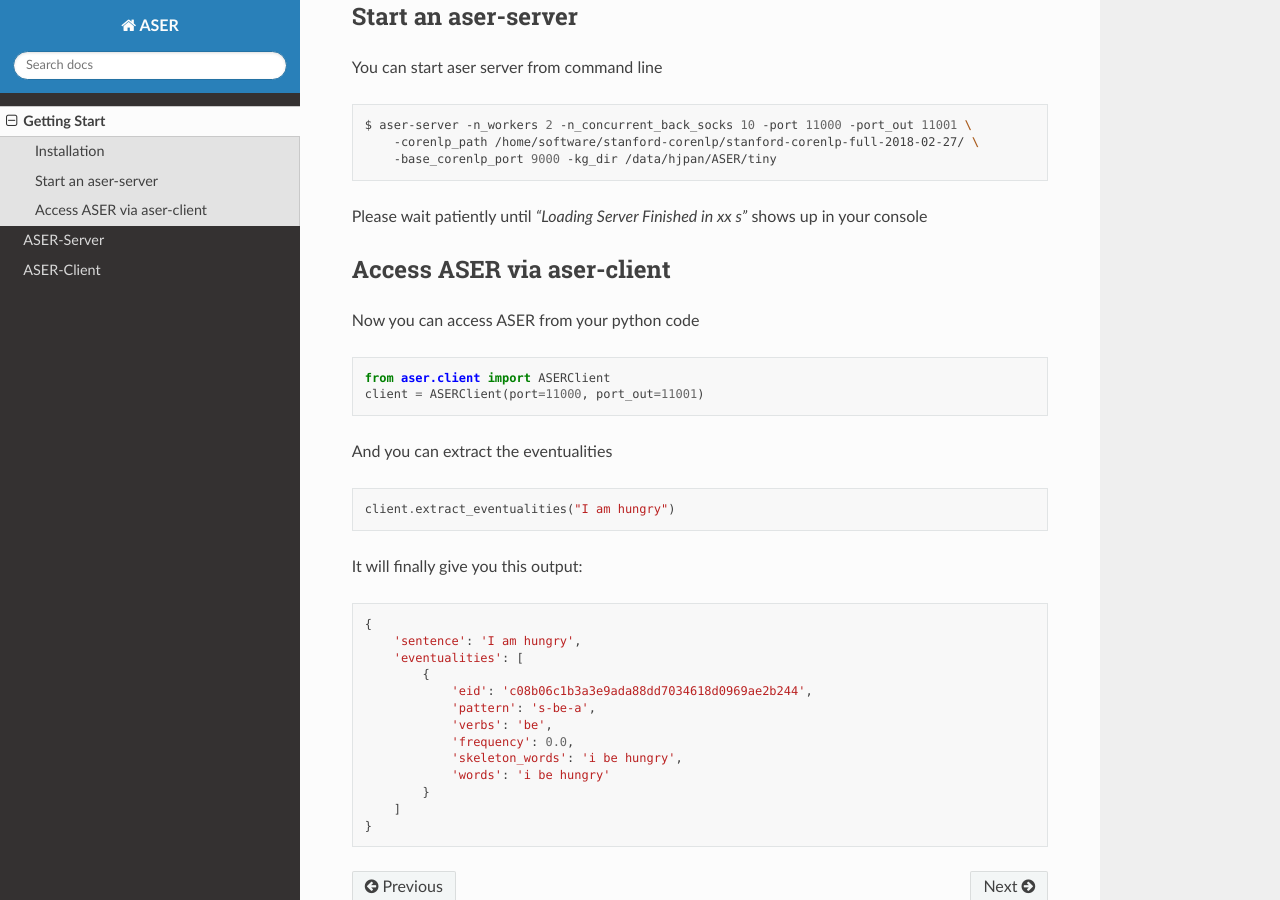
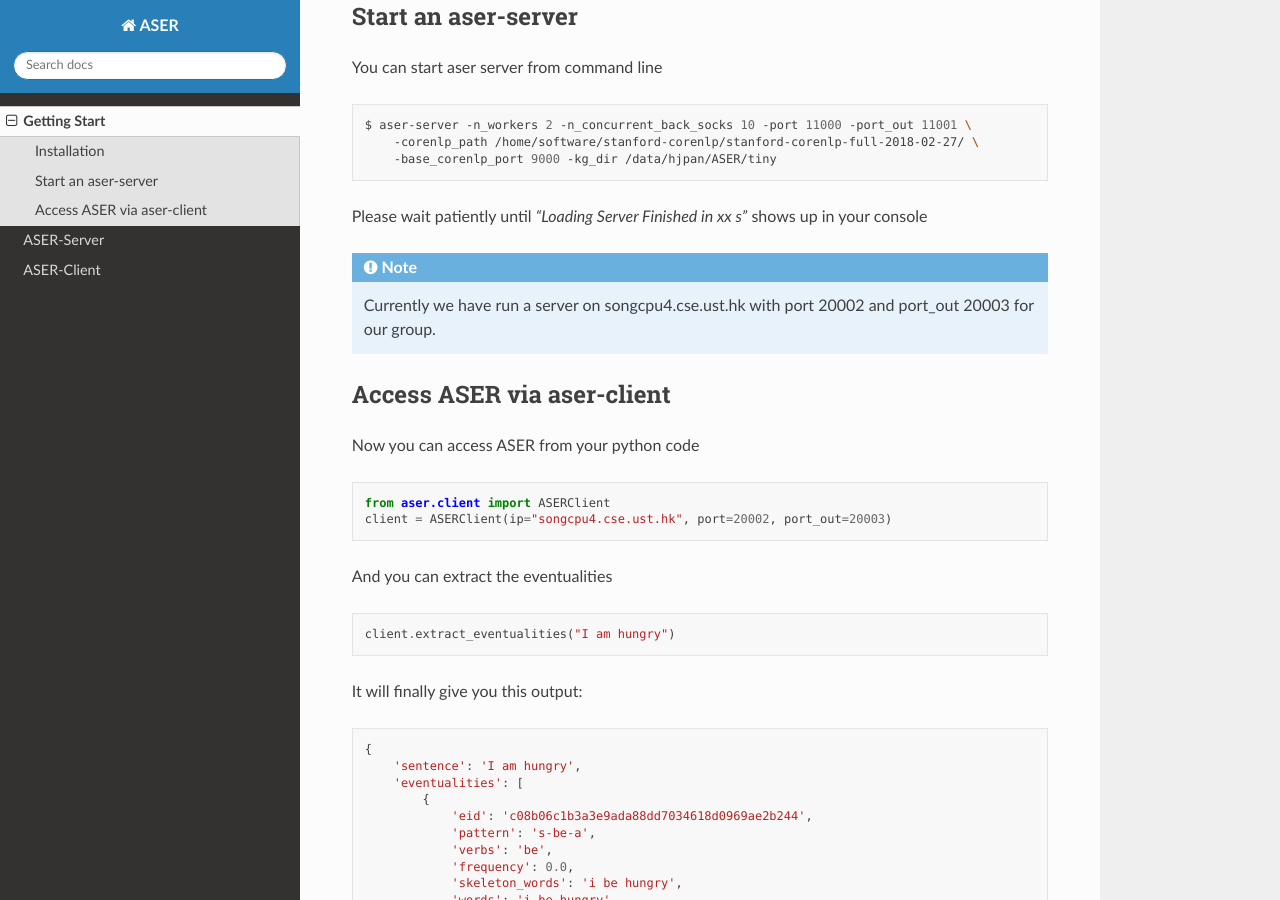
Before and after one commit to HKUST-KnowComp/ASER, a Sphinx documentation site: the page built from docs/source/section/get-start.rst, in a window 1280 px wide and 900 px high, scrolled down 656 px. Built offline with Sphinx 7.4.7 and the Read the Docs theme 2.0.0, drawn with Linux system fonts in a browser that asks for light colours.

```diff
--- a/docs/source/api/aser-server.rst
+++ b/docs/source/api/aser-server.rst
@@ -1,11 +1,11 @@
 ASER-Server
 ===========
 
-You can get the aser usage via:
+You can get the aser-server usage via:
 
 .. code:: bash
 
-   aser-serving --help
+   aser-server --help
 
 .. argparse::
    :ref: aser.utils.config.get_server_args_parser
--- a/docs/source/conf.py
+++ b/docs/source/conf.py
@@ -57,3 +57,5 @@ html_theme = 'sphinx_rtd_theme'
 # relative to this directory. They are copied after the builtin static files,
 # so a file named "default.css" will overwrite the builtin "default.css".
 html_static_path = ['_static']
+
+autoclass_content = 'both'
--- a/docs/source/section/get-start.rst
+++ b/docs/source/section/get-start.rst
@@ -43,6 +43,9 @@ You can start aser server from command line
 Please wait patiently until  `"Loading Server Finished in xx s"` shows up in your console
 
 
+.. note:: Currently we have run a server on songcpu4.cse.ust.hk with port 20002 and port_out 20003 for our group.
+
+
 Access ASER via aser-client
 ---------------------------
 Now you can access ASER from your python code
@@ -51,7 +54,7 @@ Now you can access ASER from your python code
 .. code-block:: python
 
     from aser.client import ASERClient
-    client = ASERClient(port=11000, port_out=11001)
+    client = ASERClient(ip="songcpu4.cse.ust.hk", port=20002, port_out=20003)
 
 And you can extract the eventualities
 
--- a/requirements.txt
+++ b/requirements.txt
@@ -1,3 +1,6 @@
 pandas
 tqdm
 stanfordnlp
+zmq
+pycorenlp
+flask
```
Also changed, not shown: README.md (+2 -2 lines), website/aserweb/__init__.py (+9 -4 lines), 2 other files.
